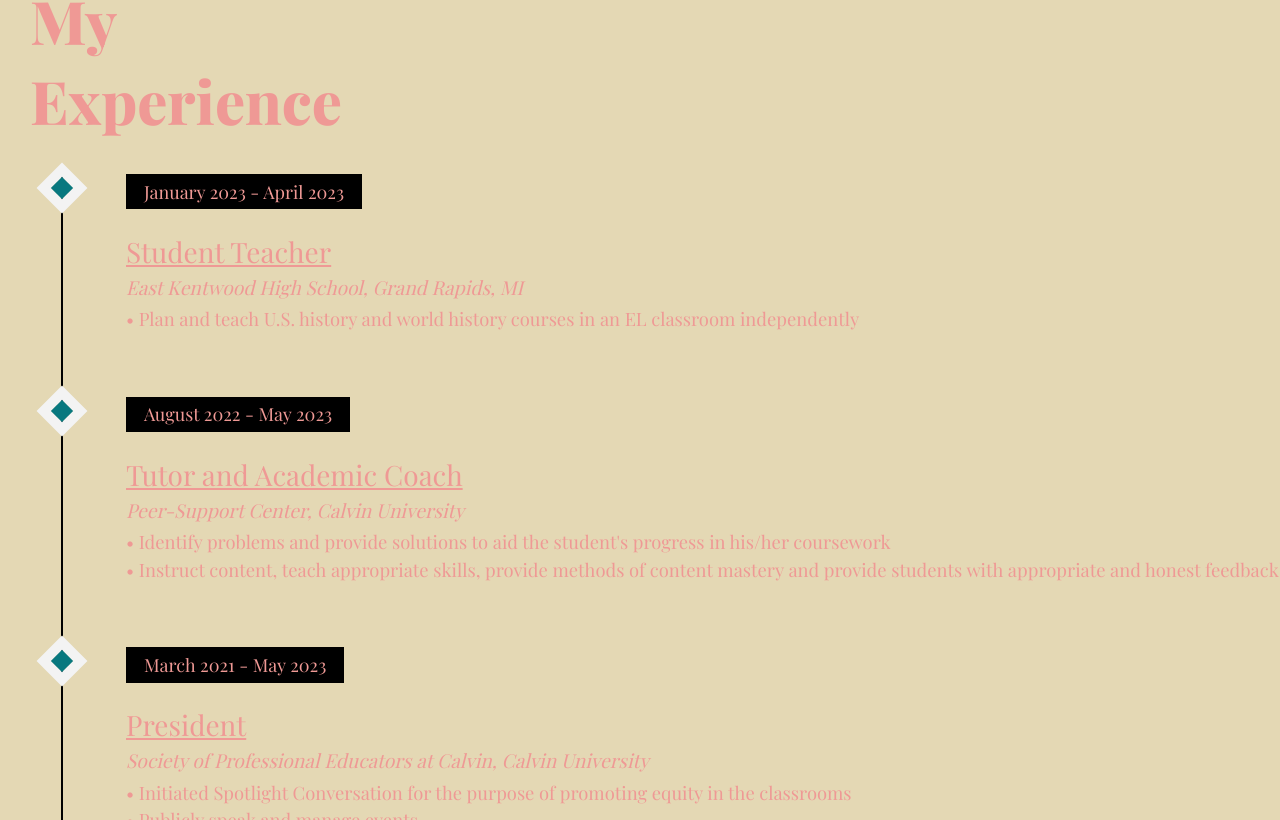
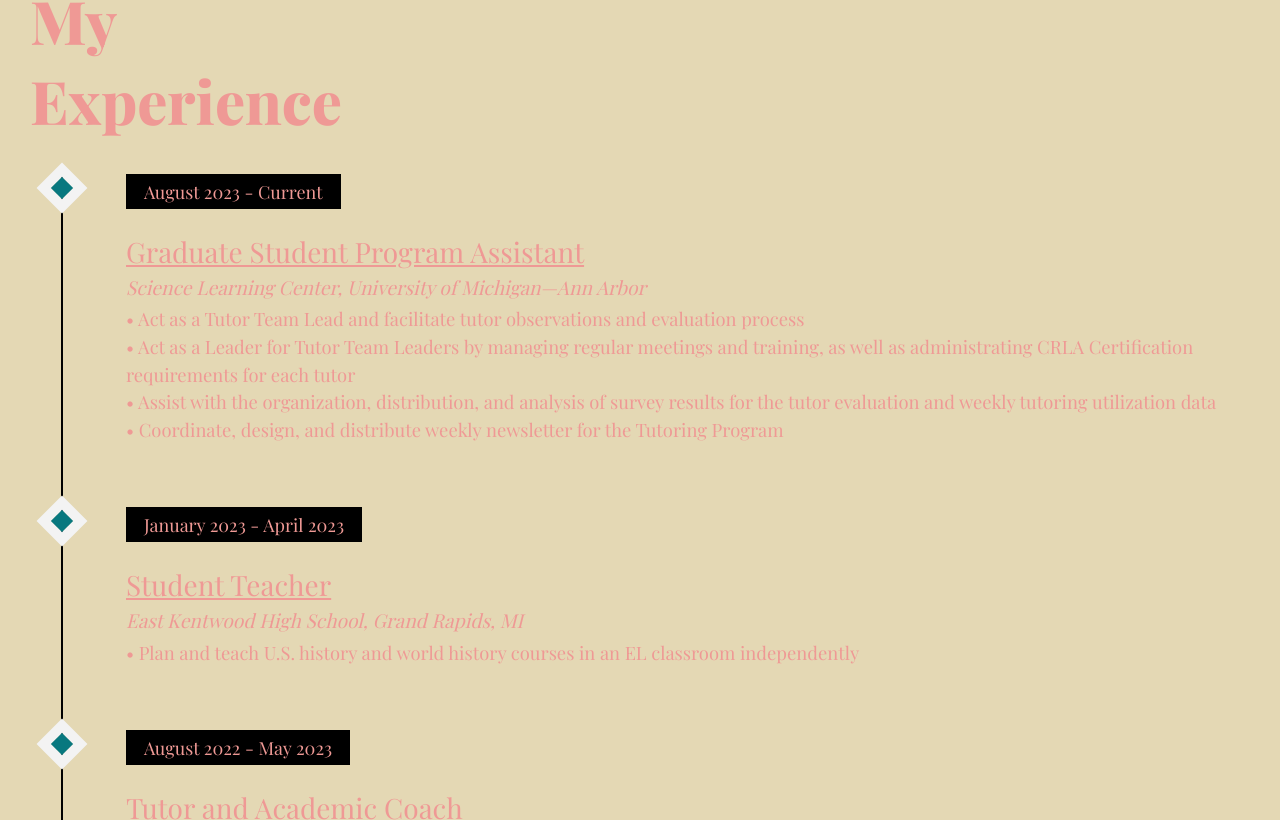
Before and after one commit to xintiangao/portfolio, a SvelteKit app: page / in a window 1280 px wide. Shown: the part 2480-3300 px from the top of the page. Built offline with nearby package versions, Linux system fonts and the light colour scheme; a web font is replaced by a local one.

Commit message:
experience

```diff
--- a/src/routes/+page.svelte
+++ b/src/routes/+page.svelte
@@ -42,12 +42,12 @@
   <section class="parallax-container2">
     <div class="up_container flex align-start">
 
-      <div class=" aspect-[1/3] relative z-10 left-[5%]" data-aos="zoom-in-up" data-aos-offset="250" data-aos-duration="1000" data--easing="ease-in-sine">
+      <div class="aspect-[1/3] relative z-10 left-[5%]" data-aos="zoom-in-up" data-aos-offset="250" data-aos-duration="1000" data--easing="ease-in-sine">
         <img src="https://portfolio-xin.s3.amazonaws.com/photos/UPBirds.jpg" alt="birds" />
       </div>
 
       <div class="aspect-[1/3] relative z-10 top-[15%] ml-5 left-[5%]" data-aos="zoom-in-up" data-aos-offset="300" data-aos-duration="1000" data-aos-easing="ease-in-sine">
-        <img src="https://portfolio-xin.s3.amazonaws.com/photos/uPPerson.jpg" alt="person"/>
+        <img src="https://portfolio-xin.s3.amazonaws.com/photos/uPPerson.jpg" alt="person" />
       </div>
 
       <div class="aspect-[2/4] relative top-[10%] ml-7 left-[5%]" data-aos="zoom-in-up" data-aos-offset="200" data-aos-duration="1000" data-aos-easing="ease-in-sine">
@@ -55,11 +55,11 @@
       </div>
 
       <div class="aspect-[1/3] relative top-[55%] right-[15%]" data-aos="zoom-in-up" data-aos-offset="350" data-aos-duration="1000" data-aos-easing="ease-in-sine">
-        <img src="https://portfolio-xin.s3.amazonaws.com/photos/treesFilmUP.jpg" alt="trees"/>
+        <img src="https://portfolio-xin.s3.amazonaws.com/photos/treesFilmUP.jpg" alt="trees" />
       </div>
 
       <div class="aspect-[1/3] relative top-[65%] right-[75%]" data-aos="zoom-in-up" data-aos-offset="300" data-aos-duration="1000" data-aos-easing="ease-in-sine">
-        <img src="https://portfolio-xin.s3.amazonaws.com/photos/birdsGroundUP.jpg" alt="bird"/>
+        <img src="https://portfolio-xin.s3.amazonaws.com/photos/birdsGroundUP.jpg" alt="bird" />
       </div>
 
     </div>
@@ -72,6 +72,20 @@
     <h1 class="mb-8">My <br /> Experience</h1>
 
     <ul class="timeline">
+        <li class="timeline-event" data-aos="fade-up" data-aos-duration="2500">
+            <div class="timeline-event-icon"></div>
+            <div class="timeline-event-copy">
+                <h2 class="timeline-event-thumbnail">August 2023 - Current</h2>
+                <h3>Graduate Student Program Assistant</h3>
+                <h4>Science Learning Center, University of Michigan—Ann Arbor</h4>
+                <h5>•	Act as a Tutor Team Lead and facilitate tutor observations and evaluation process<br />
+                    •	Act as a Leader for Tutor Team Leaders by managing regular meetings and training, as well as administrating CRLA Certification requirements for each tutor<br />
+                    •	Assist with the organization, distribution, and analysis of survey results for the tutor evaluation and weekly tutoring utilization data<br />
+                    •	Coordinate, design, and distribute weekly newsletter for the Tutoring Program
+                </h5>
+            </div>
+        </li>
+
         <li class="timeline-event" data-aos="fade-up" data-aos-duration="2500">
             <div class="timeline-event-icon"></div>
             <div class="timeline-event-copy">
```
